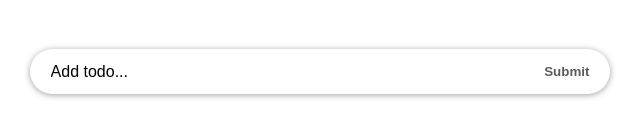
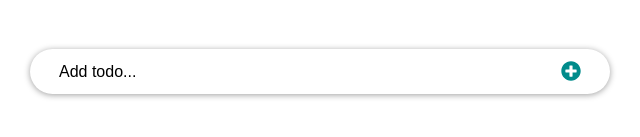
Before and after one commit to danhynlee/todo-app-react, a React app: page / in a window 1280 px wide. Shown: the part 247-384 px from the top of the page, 320-960 px from the left. Built offline with nearby package versions, Linux system fonts and the light colour scheme.

Commit message:
added react-icons for delete and submit

```diff
--- a/package.json
+++ b/package.json
@@ -8,6 +8,7 @@
     "@testing-library/user-event": "^12.8.3",
     "react": "^17.0.2",
     "react-dom": "^17.0.2",
+    "react-icons": "^4.3.1",
     "react-scripts": "4.0.3",
     "uuid": "^8.3.2",
     "web-vitals": "^1.1.2"
--- a/src/functionBased/App.css
+++ b/src/functionBased/App.css
@@ -57,6 +57,12 @@ body {
   margin-right: 10px;
 }
 
+.input-submit svg {
+  color: darkcyan;
+  font-size: 20px;
+  margin-top: 2px;
+}
+
 .input-text,
 .input-submit {
   height: 45px;
--- a/src/functionBased/components/TodoInput.js
+++ b/src/functionBased/components/TodoInput.js
@@ -1,5 +1,6 @@
 import React, { useState } from "react"
 // useState is a Hook to add a local state into function component
+import { FaPlusCircle } from "react-icons/fa"
 
 // Hooks can only be called at top level of the function component
 // or from custom hooks (not in loop, condition, reg function)
@@ -44,7 +45,9 @@ const TodoInput = props => {
         name="title"
         onChange={onChange}
       />
-      <button className="input-submit">Submit</button>
+      <button className="input-submit">
+        <FaPlusCircle />
+      </button>
     </form>
   )
 }
--- a/src/functionBased/components/TodoItem.js
+++ b/src/functionBased/components/TodoItem.js
@@ -1,5 +1,6 @@
 import React, { useState, useEffect } from "react";
 import styles from "./TodoItem.module.css";
+import { FaTrash } from "react-icons/fa"
 
 const TodoItem = props => {
   const [editing, setEditing] = useState(false)
@@ -55,7 +56,9 @@ const TodoItem = props => {
           checked={completed}
           onChange={() => props.handleChangeProps(id)}
         />
-        <button onClick={() => props.deleteTodoProps(id)}>Delete</button>
+        <button onClick={() => props.deleteTodoProps(id)}>
+          <FaTrash style={{ color: "orangered", fontSize: "16px" }} />
+        </button>
         <span style={completed ? completedStyle : null}>{title}</span>
       </div>
       <input
```
Also changed, not shown: 1 other file.
